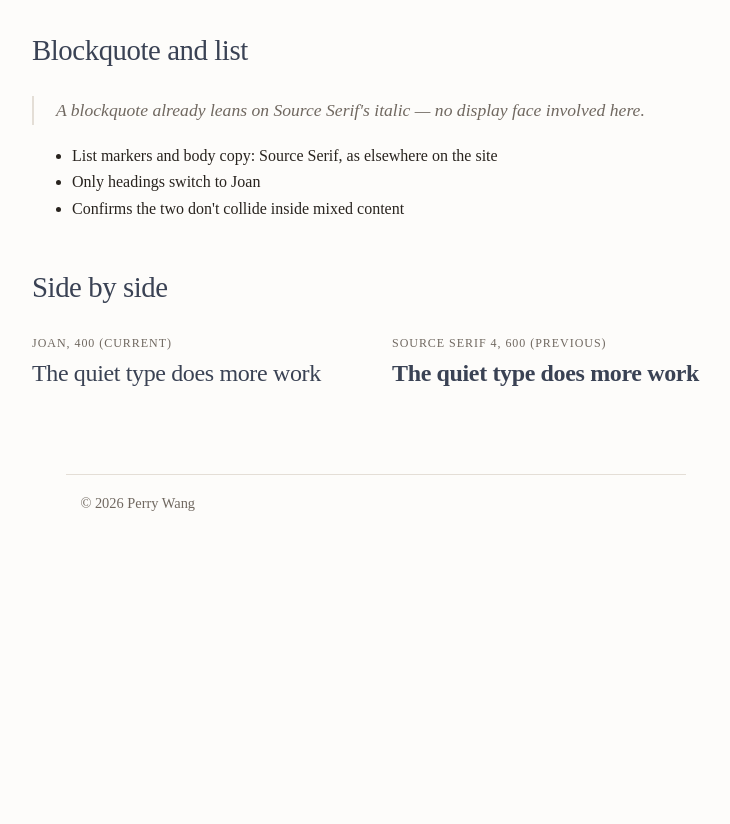
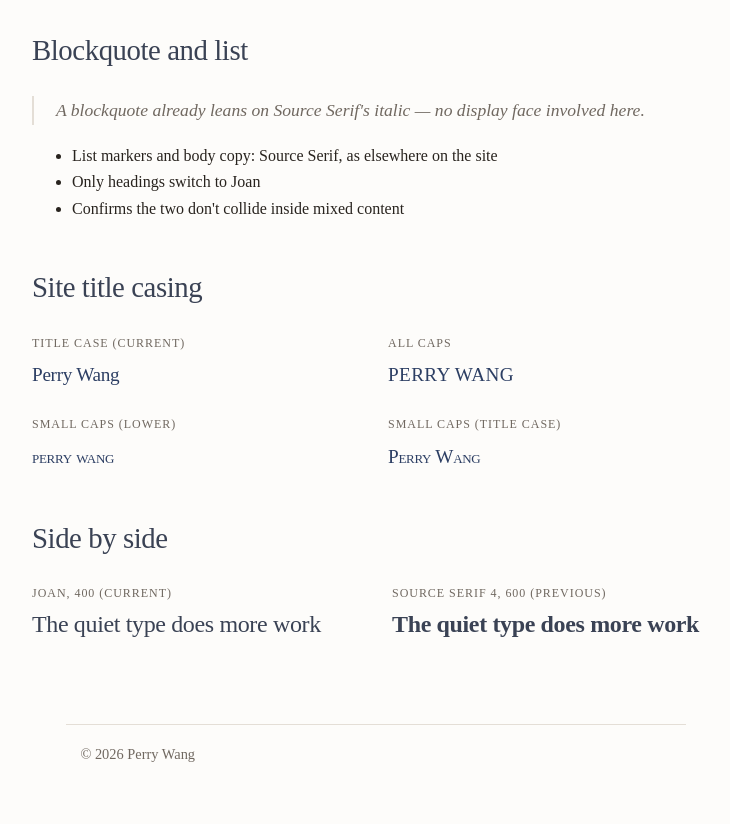
Before and after one commit to perrwa/perrwa.github.io, an Astro site: page /type-sample in a window 1280 px wide. Shown: the part 1429-2253 px from the top of the page, without its empty margins (264-994 px from the left). Before the commit the page ends 2003 px from the top, so only its background shows below. Built offline with nearby package versions, Linux system fonts and the light colour scheme; Astro itself is replaced by a stand-in of ours.

Commit message:
docs: add site-title casing comparison to type sample
Title case, all caps, and two small-caps variants (uniform
lowercase source vs. title-case source with full-height
initials) for comparing header wordmark treatments.

```diff
--- a/src/pages/type-sample.astro
+++ b/src/pages/type-sample.astro
@@ -52,11 +52,32 @@ import Header from '../components/Header.astro';
         grid-template-columns: 1fr 1fr;
         gap: 2em;
       }
+      .wordmark-compare {
+        display: grid;
+        grid-template-columns: repeat(2, 1fr);
+        gap: 1.5em;
+      }
+      .wordmark {
+        margin: 0;
+        font-family: var(--display);
+        font-weight: 400;
+        font-size: 1.2em;
+        letter-spacing: -0.015em;
+        color: rgb(var(--accent));
+      }
+      .wordmark.uppercase {
+        text-transform: uppercase;
+        letter-spacing: 0.02em; /* all-caps reads better with positive tracking, not Joan's default negative */
+      }
+      .wordmark.small-caps {
+        font-variant-caps: small-caps;
+      }
       @media (max-width: 720px) {
         main.specimen {
           width: auto;
         }
-        .ab {
+        .ab,
+        .wordmark-compare {
           grid-template-columns: 1fr;
         }
       }
@@ -147,6 +168,28 @@ import Header from '../components/Header.astro';
       </section>
 
       <section>
+        <h2>Site title casing</h2>
+        <div class="wordmark-compare">
+          <div>
+            <p class="label">Title case (current)</p>
+            <p class="wordmark">Perry Wang</p>
+          </div>
+          <div>
+            <p class="label">All caps</p>
+            <p class="wordmark uppercase">Perry Wang</p>
+          </div>
+          <div>
+            <p class="label">Small caps (lower)</p>
+            <p class="wordmark small-caps">perry wang</p>
+          </div>
+          <div>
+            <p class="label">Small caps (title case)</p>
+            <p class="wordmark small-caps">Perry Wang</p>
+          </div>
+        </div>
+      </section>
+
+      <section>
         <h2>Side by side</h2>
         <div class="ab">
           <div>
```
